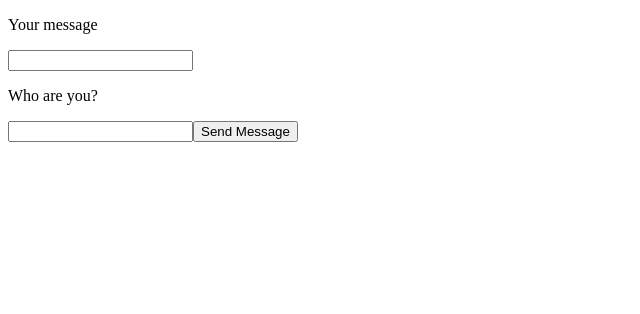
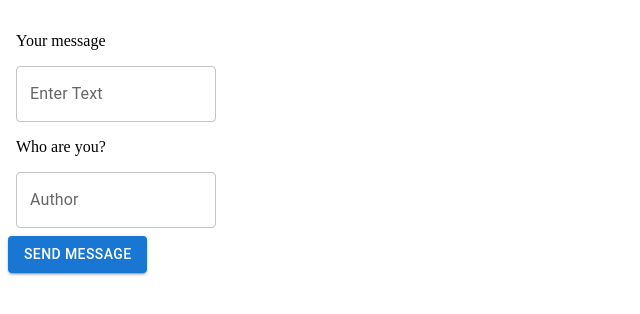
Before and after one commit to KulGit/reactGB, a React (Create React App) app: page / in a window 1280 px wide. Shown: the top 314 px of the page, without its empty margins (0-640 px from the left). Built offline with nearby package versions, Linux system fonts and the light colour scheme.

Commit message:
add material UI

```diff
--- a/src/App.js
+++ b/src/App.js
@@ -1,42 +1,80 @@
-import { useEffect, useRef, useState } from 'react';
+import { useEffect, useState } from 'react';
+import React  from 'react';
+import Button from '@mui/material/Button';
+import Box from '@mui/material/Box';
+import TextField from '@mui/material/TextField';
+import List from '@mui/material/List';
+import ListItem from '@mui/material/ListItem';
+import ListItemButton from '@mui/material/ListItemButton';
+import ListItemText from '@mui/material/ListItemText';
 // import Message from './Message';
 
 function App() {
   const [messageList, setMessageList] = useState([ ]);
-  const refText = useRef(null);
-  const refAuthor = useRef(null);
+  const [text, setText] = useState('');
+  const [author, setAuthor] = useState('');
+  const [list, setList] = useState([
+    {id:1, name: 'John'},
+    {id:2, name: 'Jack'},
+    {id:3, name: 'Smith'}
 
-  const handleSendMessage = () => {
-    if (!(refText.current && refAuthor.current) || !(refText.current.value && refAuthor.current.value)) {
+  ])
+
+  const handleSendMessage = (e) => {
+    e.preventDefault();
+
+    if (!(text) || !(author)) {
       return
     }
 
-    setMessageList(prev => [...prev, {text: refText.current.value, autor: refAuthor.current.value}]);
+    setMessageList(prev => [...prev, {
+      id: lastId(prev),
+      text: text,
+      author: author
+    }]);
+
+    function lastId (array) {
+      return array.length ? (array[array.length-1].id + 1) : 0
+    }
     console.log(messageList);
 
   }
-
-  useEffect(() => {
-     if (messageList.length === 0) {
+  function lastAuthor () {
+    if (messageList.length === 0) {
       return
     }
     setTimeout(() => {
-      console.log(messageList.pop().autor)
+      console.log(messageList.pop().author)
     }, 2000)
+  }
 
-  }, [messageList])
+  useEffect(() => { lastAuthor() }, [messageList])
 
   return (
     <div>
-      <p>Your message</p>
-      <input ref={refText} />
-      <p>Who are you?</p>
-      <input ref={refAuthor} />
-      <button onClick={handleSendMessage}>Send Message</button>
+      <List>
+          {list.map((item) => {item.id, item.name})}
+      </List>
+      <form onSubmit={handleSendMessage}>
+        <Box component="form"  sx={{ '& > :not(style)': { m: 1, width: '25ch' }, }} noValidate autoComplete="off">
+
+            <p>Your message</p>
+            <TextField value={text} id="outlined-basic" label="Enter Text" variant="outlined" onChange = {(e) => setText(e.target.value)} />
+            <p>Who are you?</p>
+            <TextField value={author} id="outlined-basic" label="Author" variant="outlined" onChange = {(e) => setAuthor(e.target.value)} />
+
+        </Box>
+        {/* <input value={text} onChange = {(e) => setText(e.target.value)} /> */}
+        {/* <input value={author} onChange = {(e) => setAuthor(e.target.value)} /> */}
+        <Button type='submit' variant="contained">Send Message</Button>
+      </form>
       <div>
-        {messageList.map((item, index) => {
+        {messageList.map((item) => {
           return (
-            <div key={index}> TEXT:  {item.text} AUTHOR:  {item.autor}</div>
+            <div key={item.id}>
+                {item.text && <p> Текст сообщения {item.text}</p>}
+                {item.author && <p> Автор {item.author}</p>}
+            </div>
           )
         })}
       </div>
```
Also changed, not shown: package.json (+7 -1 lines), src/AppLes2.js (added, +47 -0 lines), 1 other file (tests, documents, lock files or other folders).
